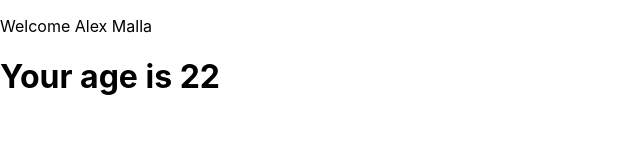
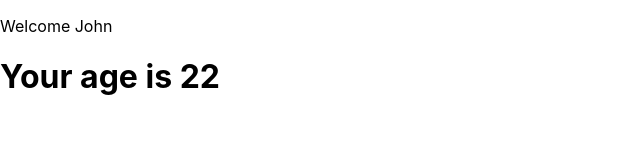
Before and after one commit to AlexMalla/react--exercises, a React (Create React App) app: page / in a window 1280 px wide. Shown: the top 160 px of the page, without its empty margins (0-640 px from the left). Built offline with nearby package versions, Linux system fonts and the light colour scheme.

Commit message:
Ex Conditional Rendering 04

```diff
--- a/src/App.js
+++ b/src/App.js
@@ -3,7 +3,7 @@ import Welcome from "./Welcome";
 function App() {
   return (
     <div className="App">
-      <Welcome name="Alex Malla" age={22} />
+      <Welcome name="John" age={22} />
     </div>
   );
 }
--- a/src/Welcome.js
+++ b/src/Welcome.js
@@ -7,9 +7,9 @@ class Welcome extends React.Component {
       <div>
         <p> Welcome {this.props.name}</p>
 
-        {this.props.age > 18 && this.props.age < 65 && (
-          <Age age={this.props.age} />
-        )}
+        {this.props.age > 18 &&
+          this.props.age < 65 &&
+          this.props.name === "John" && <Age age={this.props.age} />}
       </div>
     );
   }
```
